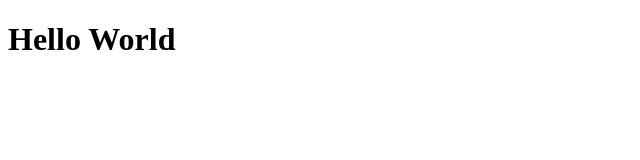
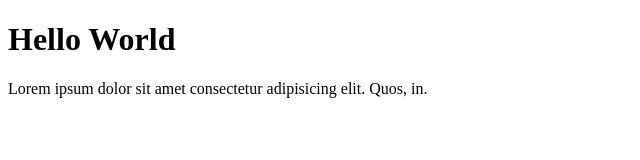
Before and after one commit to fikri65/fikri-coba-remote, a plain HTML site: page index.html in a window 1280 px wide. Shown: the whole page, without its empty margins (0-640 px from the left). Drawn offline with Linux system fonts and the light colour scheme.

Commit message:
Menambahkan paragraf

```diff
--- a/index.html
+++ b/index.html
@@ -7,5 +7,6 @@
   </head>
   <body>
     <h1>Hello World</h1>
+    <p>Lorem ipsum dolor sit amet consectetur adipisicing elit. Quos, in.</p>
   </body>
 </html>
```
